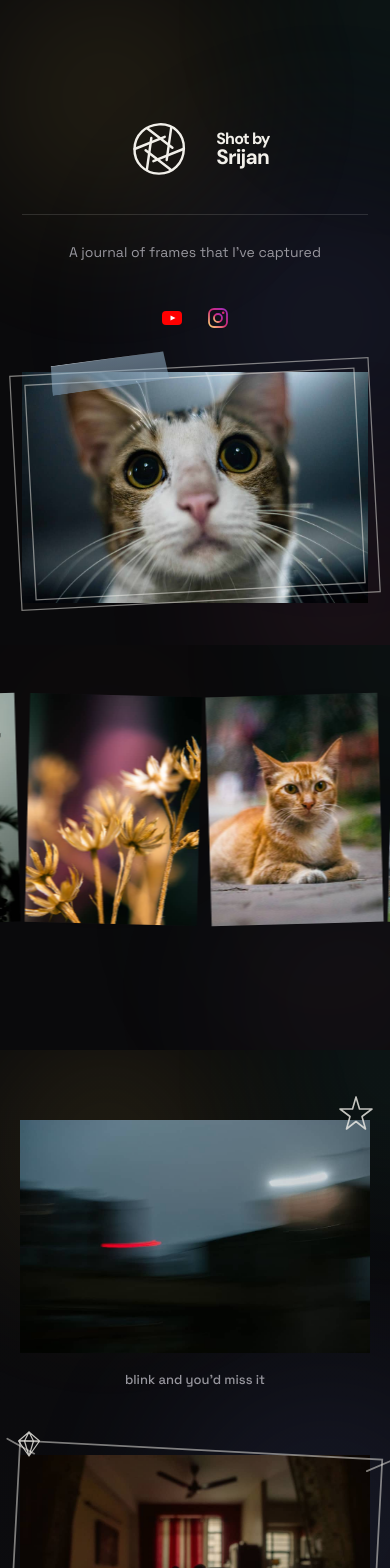
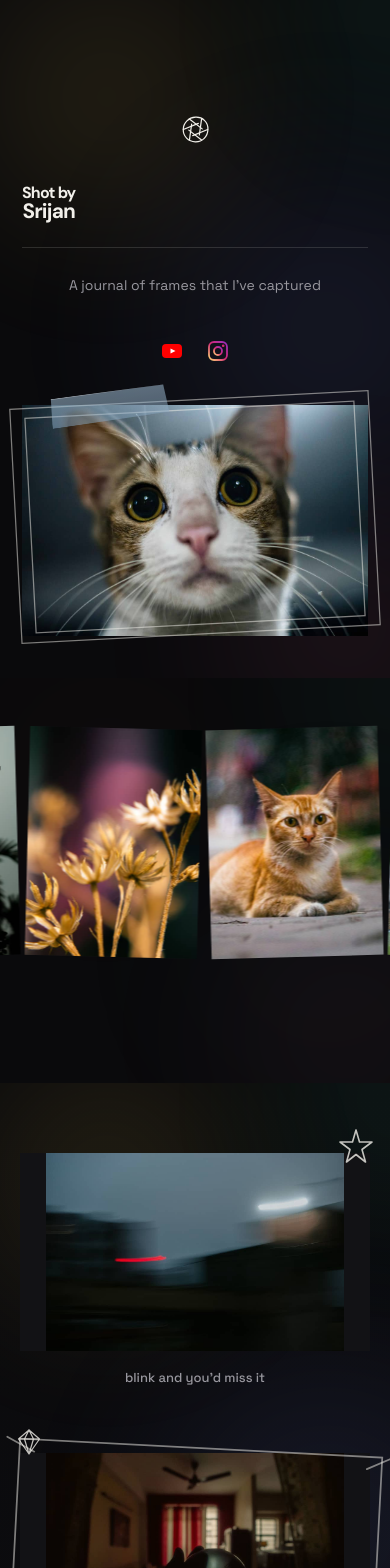
Before and after one commit to viasrijan/Shot-by-Srijan, a React (Vite) app: page / in a window 390 px wide. Shown: the top 1568 px of the page. Built offline with nearby package versions, Linux system fonts and the light colour scheme.

Commit message:
Centered top logo at half size, 2x title, smaller gallery images
- Mark moved out of the brand row to a centered homepage link above the hero at 50% size
- Title doubled (2x) with matched line widths, centered
- Gallery images render at 85% inside unchanged full-size frames

```diff
--- a/src/index.css
+++ b/src/index.css
@@ -51,9 +51,11 @@ main { position: relative; z-index: 1; }
 .hero__media { position: relative; }
 .filmstrip--marquee { position: relative; }
 .filmstrip__viewport--marquee, .filmstrip__heading { position: relative; z-index: 1; }
+.hero__toplogo { grid-column: 1 / -1; justify-self: center; display: inline-flex; color: var(--fg); position: relative; z-index: 1; }
+.hero__toplogo svg { width: clamp(44px, 4vw, 64px); height: clamp(44px, 4vw, 64px); display: block; }
 .hero__mark { display: inline-flex; flex: none; color: var(--fg); }
 .hero__mark svg { width: clamp(88px, 8vw, 128px); height: clamp(88px, 8vw, 128px); }
-.hero__title { margin: 0; font-family: var(--font-logo); font-weight: 700; letter-spacing: -.02em; line-height: 1.04; font-size: clamp(17px, 1.8vw, 31px); display: grid; grid-auto-rows: auto; justify-items: start; width: max-content; max-width: 100%; color: var(--fg); }
+.hero__title { margin: 0 auto; font-family: var(--font-logo); font-weight: 700; letter-spacing: -.02em; line-height: 1.04; font-size: clamp(34px, 3.6vw, 62px); display: grid; grid-auto-rows: auto; justify-items: center; width: max-content; max-width: 100%; color: var(--fg); text-align: center; }
 .hero__title span { display: block; white-space: nowrap; }
 .hero__title span:nth-child(2) { font-size: 1.3em; }
 .hero__socials { display: flex; align-items: center; justify-content: center; gap: 10px; margin-top: 26px; }
@@ -130,7 +132,7 @@ main { position: relative; z-index: 1; }
 /* Image shots with frames */
 .shot { position: relative; margin: 0; }
 .shot__button { position: relative; display: block; width: 100%; border: 0; padding: 0; background: var(--panel); cursor: zoom-in; overflow: visible; }
-.shot__button img { display: block; width: 100%; height: auto; aspect-ratio: 3 / 2; object-fit: cover; filter: saturate(.97); transition: filter 500ms ease; }
+.shot__button img { display: block; width: 85%; height: auto; margin: 0 auto; aspect-ratio: 3 / 2; object-fit: cover; filter: saturate(.97); transition: filter 500ms ease; }
 .shot--portrait .shot__button img { aspect-ratio: 2 / 3; }
 .shot__button:hover img { filter: saturate(1.08); }
 .shot--portrait { max-width: min(380px, 100%); }
@@ -269,7 +271,8 @@ main { position: relative; z-index: 1; }
   .hero { grid-template-columns: 1fr; min-height: 0; padding: 110px 22px 42px; gap: 36px; }
   .hero h1 { font-size: inherit; }
   .hero__mark svg { width: clamp(72px, 20vw, 104px); height: clamp(72px, 20vw, 104px); }
-  .hero__title { font-size: clamp(16px, 4.5vw, 26px); max-width: 100%; }
+  .hero__title { font-size: clamp(32px, 9vw, 52px); max-width: 100%; }
+  .hero__toplogo svg { width: clamp(36px, 10vw, 52px); height: clamp(36px, 10vw, 52px); }
   .hero__brand { flex-wrap: wrap; row-gap: 16px; }
   .shot__doodle--right { right: -6px; }
   .shot__doodle--left { left: -6px; }
--- a/src/pages/Home.tsx
+++ b/src/pages/Home.tsx
@@ -127,10 +127,8 @@ export default function Home() {
     <div className="archive">
       <section className="hero hero--split">
         <Orbs variant="hero" />
-        <Reveal direction="down">
-          <div className="hero__split">
         <a
-              className="hero__brand"
+          className="hero__toplogo"
           href="#top"
           onClick={(e) => {
             e.preventDefault();
@@ -138,14 +136,14 @@ export default function Home() {
           }}
           aria-label="Shot by Srijan — back to homepage"
         >
-              <span className="hero__mark" aria-hidden="true">
           <Mark />
-              </span>
+        </a>
+        <Reveal direction="down">
+          <div className="hero__split">
             <h1 className="hero__title">
               <span>Shot by</span>
               <span>Srijan</span>
             </h1>
-            </a>
             <div className="hero__bottom hero__bottom--center">
               <p>A journal of frames that I&apos;ve captured</p>
               <div className="hero__socials">
```
Lines whose indentation alone changed are shown as unchanged.
